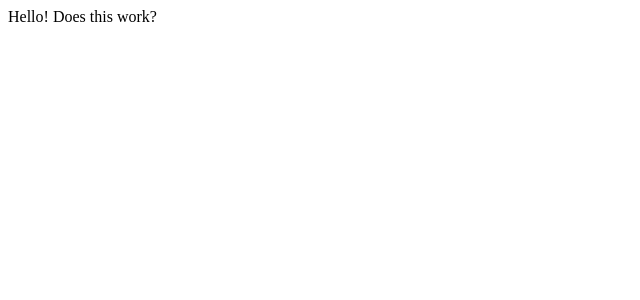
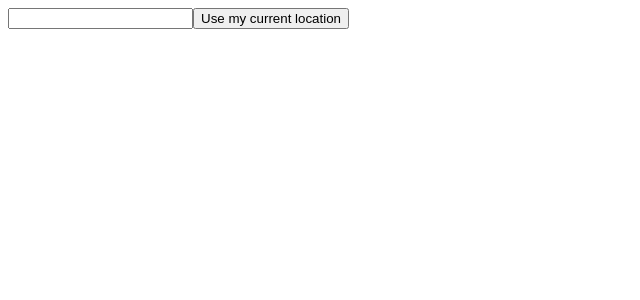
Before and after one commit to kaigong1988/mvp_yep, a React app: page / in a window 1280 px wide. Shown: the top 300 px of the page, without its empty margins (0-640 px from the left). Built offline with nearby package versions, Linux system fonts and the light colour scheme; the HTML template or start-up script is replaced by a standard one.

Commit message:
set up basic structure

```diff
--- a/client/src/index.jsx
+++ b/client/src/index.jsx
@@ -1,17 +1,34 @@
-import React from "react";
-import ReactDOM from "react-dom";
+import React from 'react';
+import ReactDOM from 'react-dom';
 
 class App extends React.Component {
   constructor() {
     super();
     this.state = {
-      someState: "value of state"
+      someState: 'value of state',
+      currentZip: 11354,
+      currentCoords: {
+        lat: 0,
+        long: 0,
+      },
+      currentUser: 'default',
     };
   }
 
   render() {
-    return <div>Hello! Does this work?</div>;
+    if (this.state.currentUser === 'customer') {
+      return <div>I am an eater!</div>;
+    } else if (this.state.currentUser === 'owner') {
+      return <div>I am an owner!</div>;
+    } else {
+      return (
+        <div>
+          <input />
+          <button>Use my current location</button>
+        </div>
+      );
+    }
   }
 }
 
-ReactDOM.render(<App />, document.getElementById("app"));
+ReactDOM.render(<App />, document.getElementById('app'));
--- a/package.json
+++ b/package.json
@@ -14,11 +14,12 @@
     "axios": "^0.19.2",
     "babel-loader": "^8.0.2",
     "body-parser": "^1.19.0",
+    "bootstrap": "^4.5.3",
     "css-loader": "^4.1.1",
     "express": "^4.17.1",
     "file-loader": "^6.0.0",
     "nodemon": "^2.0.4",
-    "react": "^16.13.1",
+    "react": "^16.14.0",
     "react-dom": "^16.13.1",
     "style-loader": "^1.2.1",
     "webpack": "^4.18.1",
```
Also changed, not shown: 1 other file (tests, documents, lock files or other folders).
